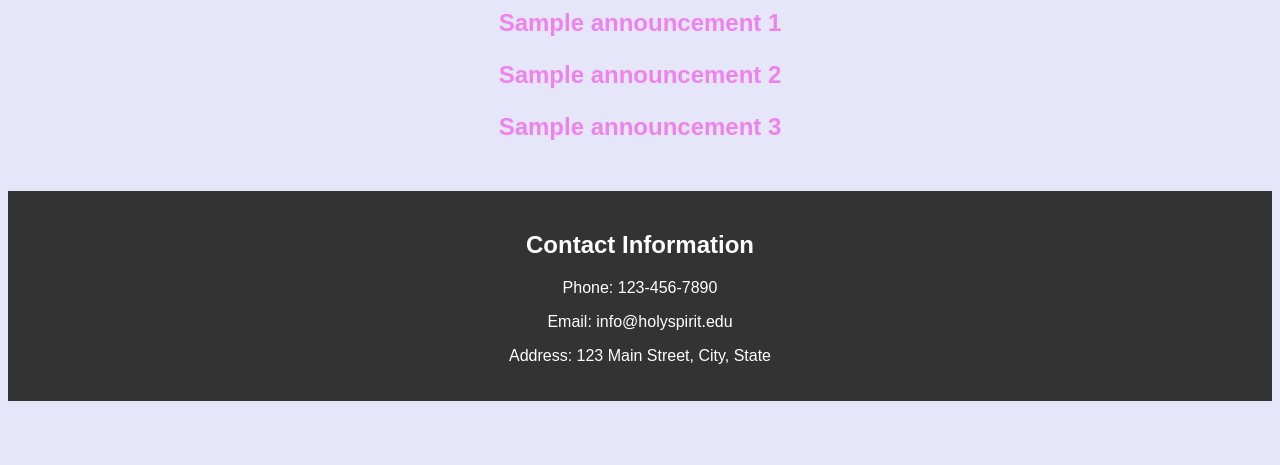
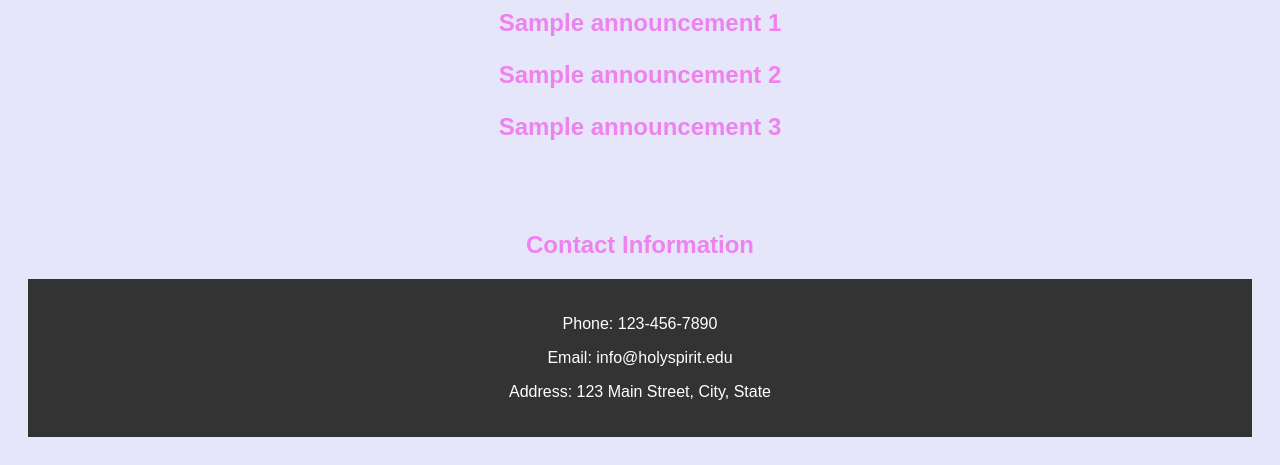
Before and after one commit to FalsePatronus/FalsePatronus.github.io, a plain HTML site: page index.html in a window 1280 px wide. Shown: the part 513-978 px from the top of the page. Before the commit the page ends 922 px from the top, so only its background shows below. Drawn offline with Linux system fonts and the light colour scheme.

Commit message:
Update styles.css

```diff
--- a/styles.css
+++ b/styles.css
@@ -34,9 +34,15 @@ body {
   margin-top: 50px;
 }
 
+/* Rest of your CSS styles */
+
 .contacts {
   text-align: center;
   margin-top: 50px;
+  padding: 20px;
+}
+
+.contacts-content {
   background-color: #333333;
   color: white;
   padding: 20px;
```
